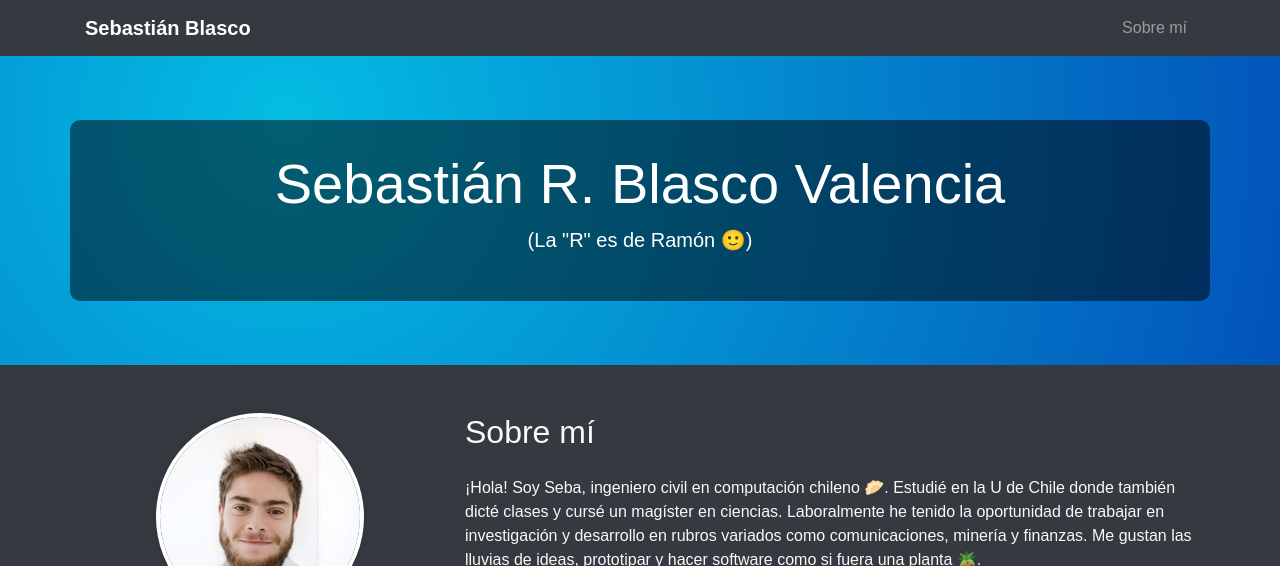
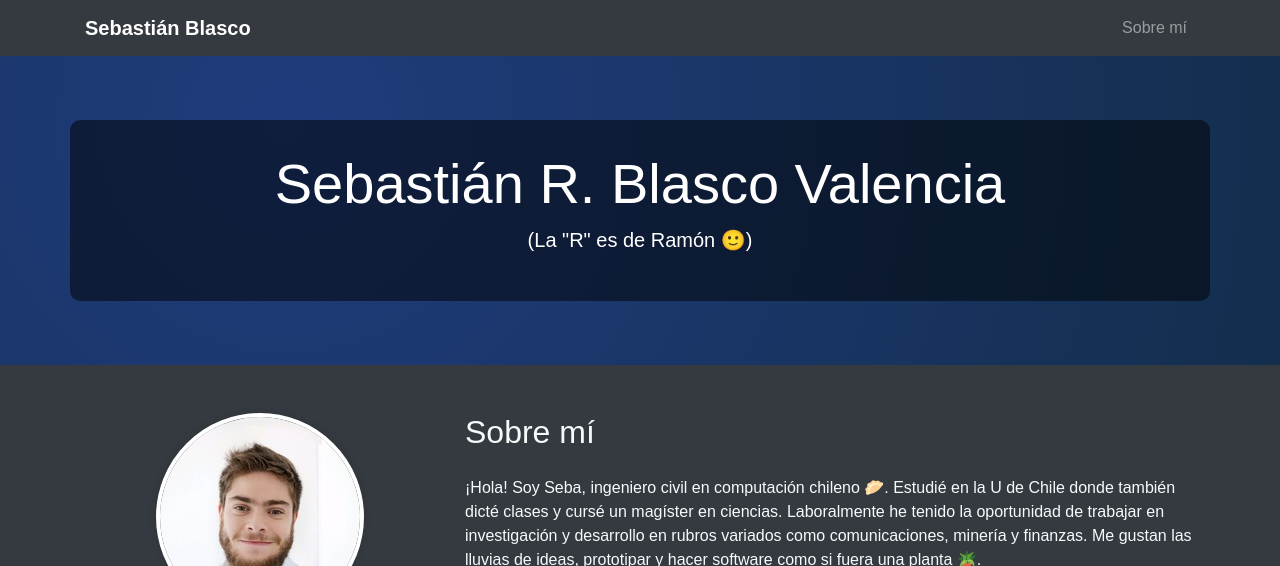
Before and after one commit to sebablasko/sebablasko.github.io, a plain HTML site: page index.html in a window 1280 px wide. Shown: the top 566 px of the page. Drawn offline with nearby package versions, Linux system fonts and the light colour scheme.

Commit message:
changed to dark

```diff
--- a/styles.css
+++ b/styles.css
@@ -5,7 +5,6 @@ html {
 
 body {
     font-family: 'Arial', sans-serif;
-    background-color: #f8f9fa;
 }
 
 .navbar-brand {
@@ -17,7 +16,7 @@ header {
 }
 
 header.jumbotron {
-    background-image: radial-gradient( circle farthest-corner at 22.4% 21.7%, rgba(4,189,228,1) 0%, rgba(2,83,185,1) 100.2% );
+    background-image: radial-gradient(circle farthest-corner at 22.4% 21.7%, rgba(40, 44, 92, 0.8) 0%, rgba(23, 27, 33, 0.8) 100%);
     background-size: cover;
 }
 
```
